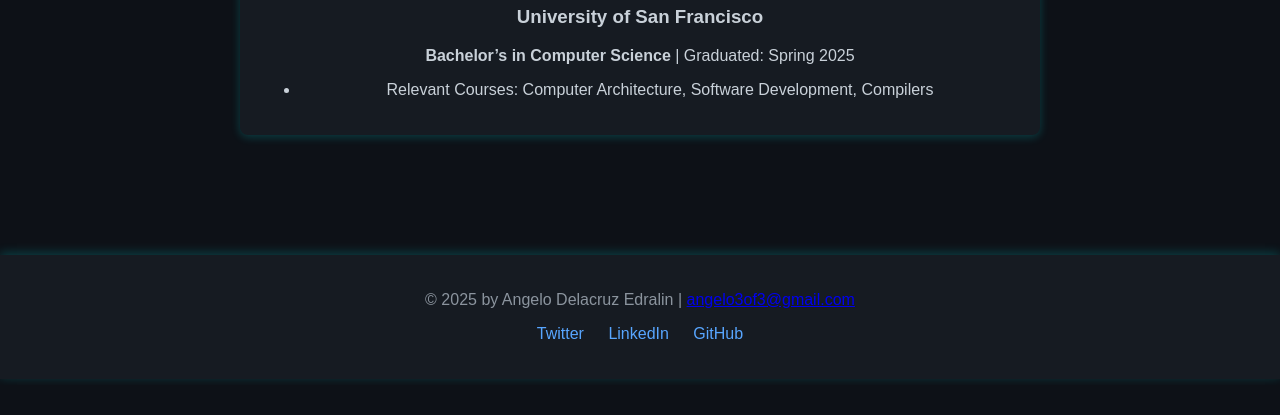
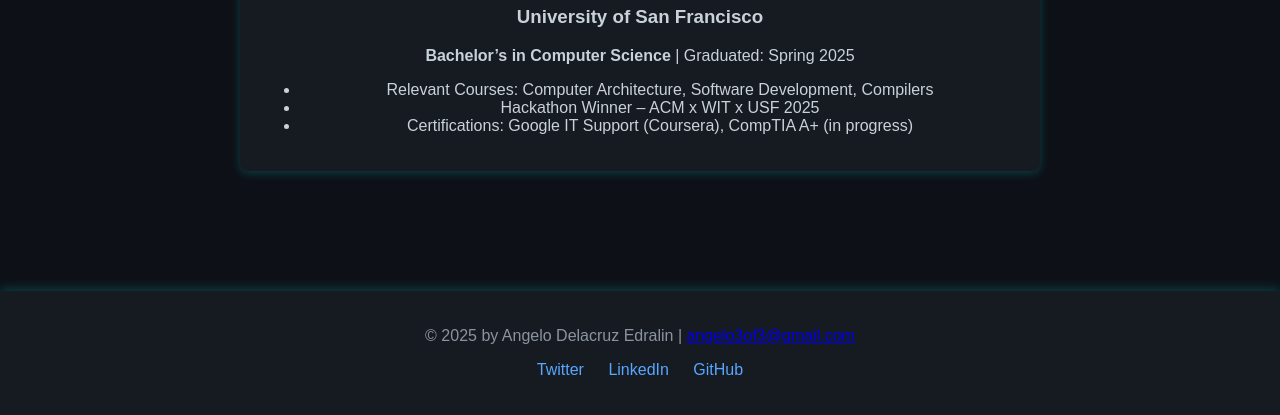
Before and after one commit to adedralin/Portfolio, a plain HTML site: page education.html in a window 1280 px wide. Shown: the part 415-830 px from the top of the page. Before the commit the page ends 800 px from the top, so only its background shows below. Drawn offline with Linux system fonts and the light colour scheme.

Commit message:
improving education section and adding link to FitTrackr

```diff
--- a/education.html
+++ b/education.html
@@ -31,6 +31,8 @@
                 <p><strong>Bachelor’s in Computer Science</strong> | Graduated: Spring 2025</p>
                 <ul>
                     <li>Relevant Courses: Computer Architecture, Software Development, Compilers</li>
+                    <li>Hackathon Winner – ACM x WIT x USF 2025</li>
+                    <li>Certifications: Google IT Support (Coursera), CompTIA A+ (in progress)</li>
                 </ul>
                 </div>
             </section>
```
Also changed, not shown: projects.html (+1 -1 lines).
